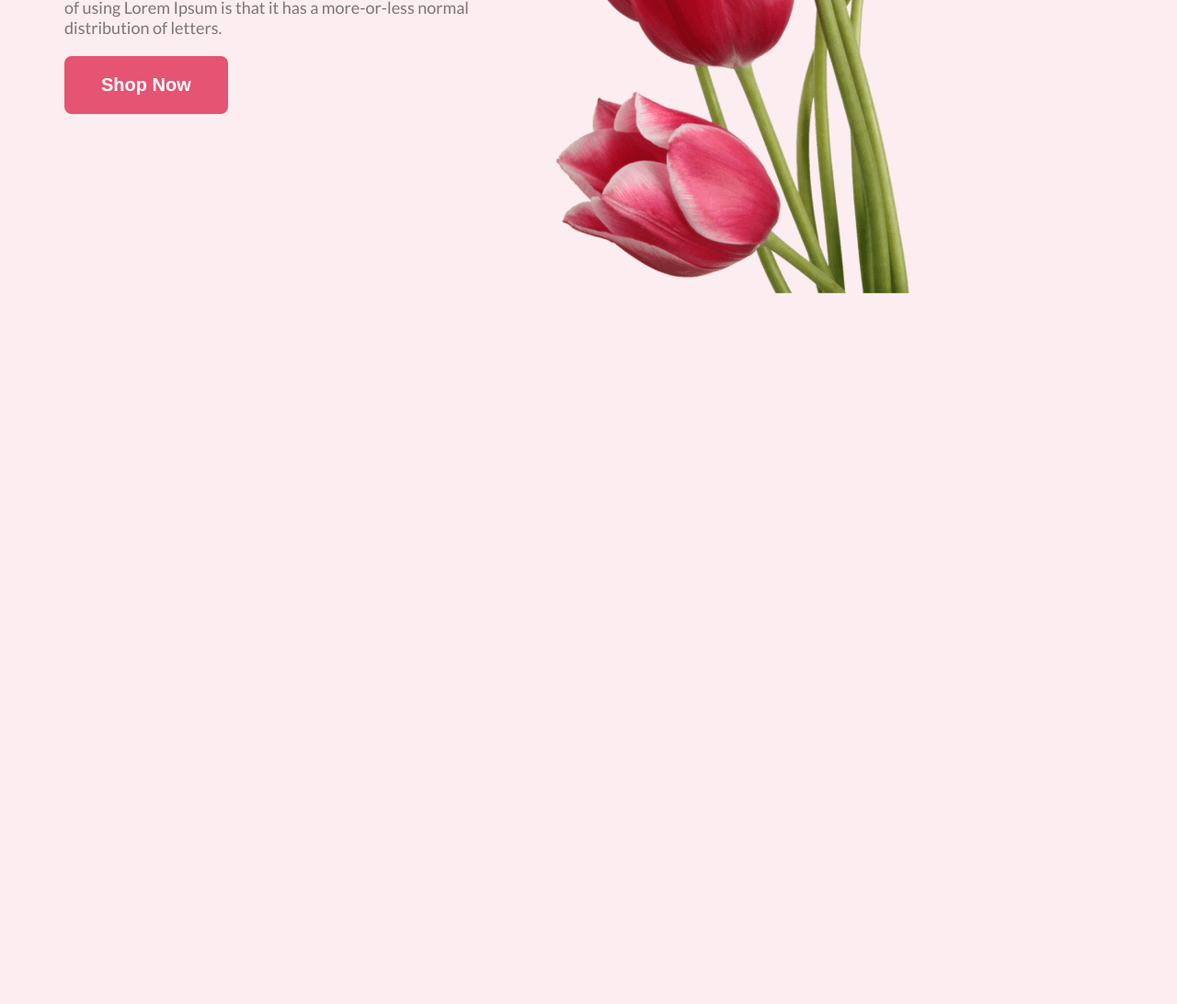
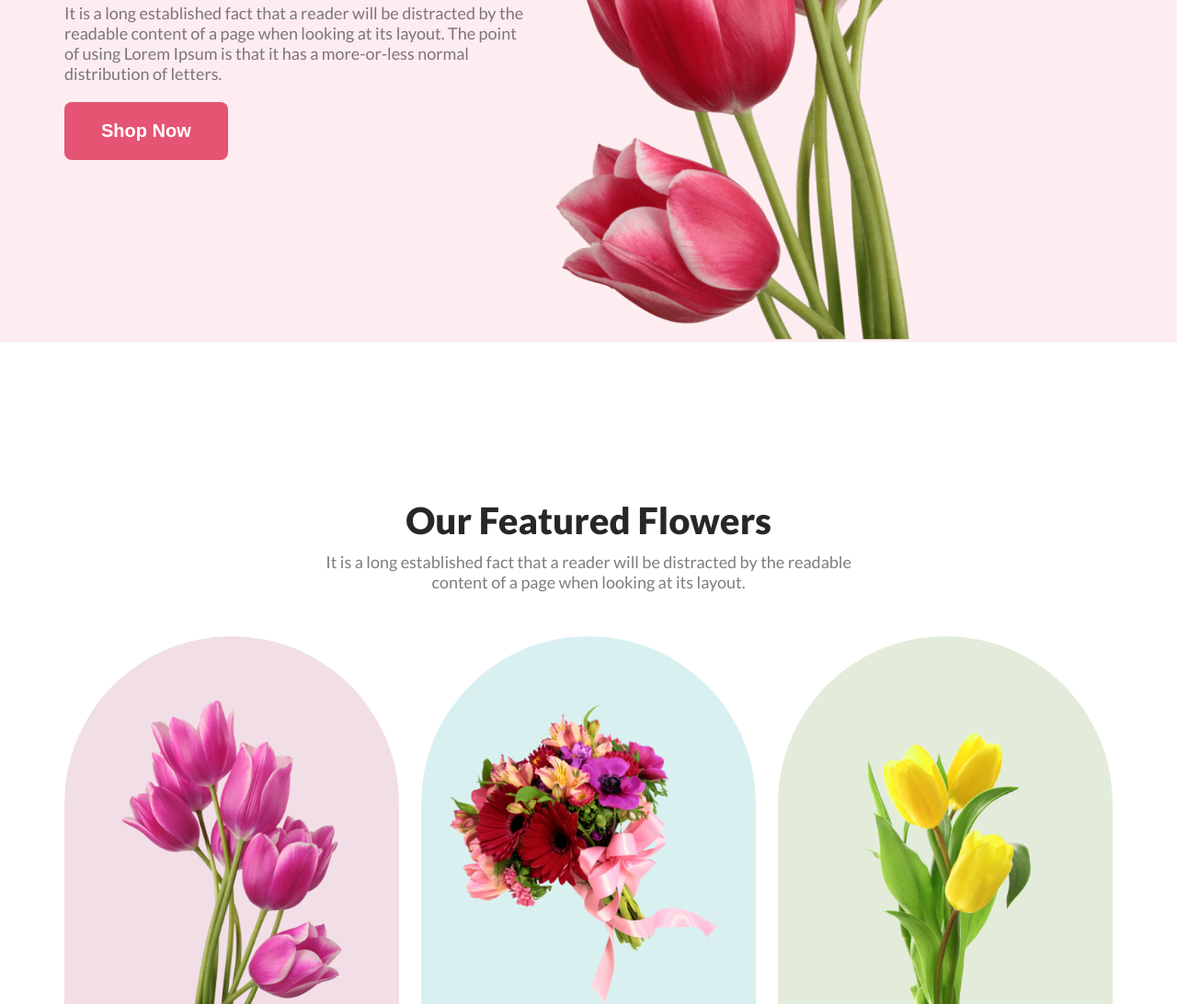
Before and after one commit to farhanAfrad/farhans-flower-shop, a plain HTML site: page index.html in a window 1280 px wide. Shown: the part 481-1573 px from the top of the page at 92% size. Before the commit the page ends 803 px from the top, so only its background shows below. Drawn offline with Linux system fonts and the light colour scheme.

Commit message:
featured flower section for bonus mark has been added

```diff
--- a/index.html
+++ b/index.html
@@ -18,8 +18,9 @@
 
 </head>
 <body>
-    <header>
-        <div class="banner">
+    <!-- header with banner -->
+    <header class="header">
+        <div class="banner container">
             <div class="banner-description">
                 <h1 class="banner-title color">
                     Let's make beautiful flowers a part of your life.
@@ -36,5 +37,24 @@
         </div>
     </header>
 
+    <!-- featured flower section -->
+    <section class="featured-container container">
+        <h3 class="section-title color">Our Featured Flowers</h3>
+        <p class="section-description">It is a long established fact that a reader will be distracted by the readable<br> content of a page when looking at its
+        layout.</p>
+
+        <div class="flowers-container">
+            <div class="flower ps-relative" id="first-flower">
+                <img class="ps-absolute" src="images/pngwing 6.png" alt="">
+            </div>
+            <div class="flower ps-relative" id="second-flower">
+                <img class="ps-absolute" src="images/pngwing 5.png" alt="">
+            </div>
+            <div class="flower ps-relative"id="third-flower">
+                <img class="ps-absolute" src="images/pngwing 7.png" alt="">
+            </div>
+
+    </section>
+
 </body>
 </html>
--- a/styles/style.css
+++ b/styles/style.css
@@ -5,21 +5,54 @@
 
 body{
     font-family: 'Lato', sans-serif;
-    background: rgba(229, 84, 115, 0.10);
+}
+
+
+/*----------------------------------------
+-------   common style/utilites    -------
+------------------------------------------*/
+.container{
     max-width: 1140px;
     margin: auto;
 }
-
-/* common styles */
 .color{
     color: #272727;
 }
+.mb{
+    margin-bottom: 128px;
+}
+.section-title{
+    font-size: 40px;
+    font-weight: 800;
+    margin-bottom: 10px;
+}
+.section-description{
+    font-size: 18px;
+    color: rgba(39, 39, 39, 0.60);
+    margin-bottom: 48px;
+}
+
+.ps-relative{
+    position: relative;
+}
+
+.ps-absolute{
+    position: absolute;
+    left: 50%;
+    bottom: 0;
+    transform: translateX(-50%);
+}
+
 
 /* header banner style */
+.header{
+    background-color: rgba(229, 84, 115, 0.10);
+    padding-top: 50px;
+}
 .banner{
     display: flex;
     align-items: center;
-    justify-items: space-between;
+    justify-content: space-between;
 }
 
 .banner-title{
@@ -42,3 +75,35 @@ body{
     padding: 20px 40px;
     border: none;
 }
+
+/* fetured flower style */
+.featured-container{
+    text-align: center;
+    margin-top: 170px;
+}
+
+.flowers-container{
+    display: flex;
+    gap: 24px;
+    justify-content: space-between;
+
+}
+.flower{
+    width: 35%;
+    height: 400px;
+    border-top-right-radius: 300px;
+    border-top-left-radius: 300px;
+}
+.flower img{
+    height: 330px;
+}
+#first-flower{
+    background: rgba(167, 33, 98, 0.15);
+}
+#second-flower{
+    background-color: rgba(5, 151, 160, 0.15);
+}
+#third-flower{
+    background-color: rgba(71, 125, 17, 0.15);
+
+}
```
